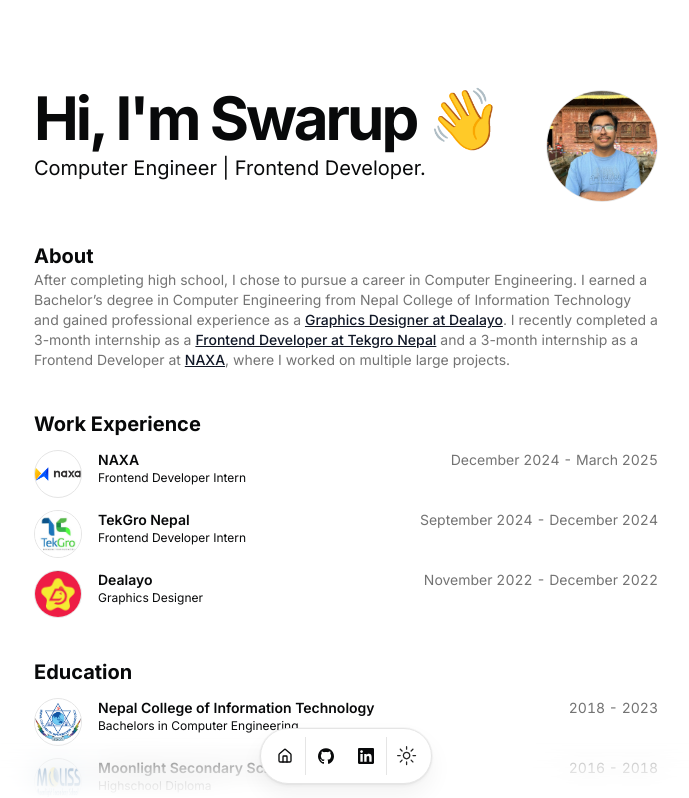
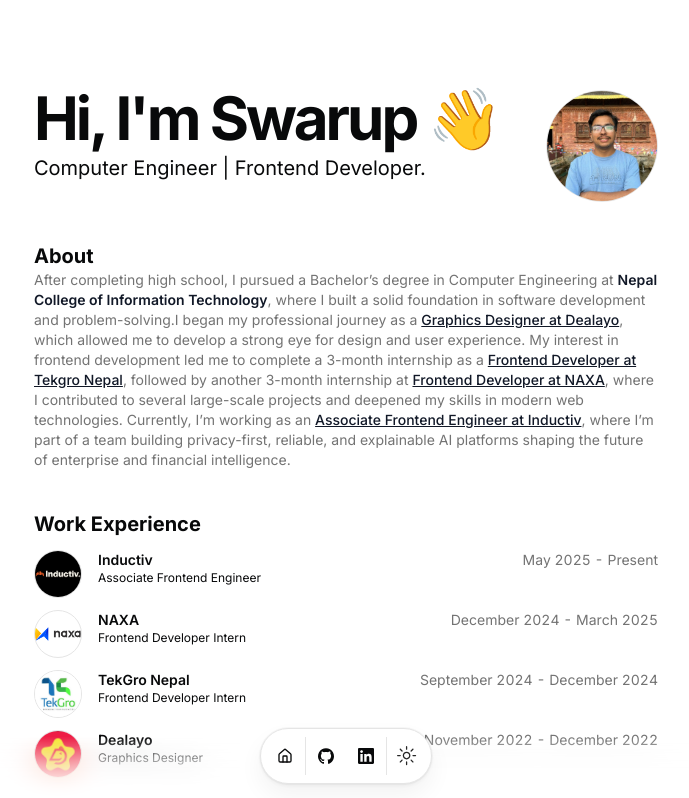
Before and after one commit to EmpSwarup/portfolio-magic, a Next.js app: page / in a window 1280 px wide. Shown: the top 798 px of the page, without its empty margins (294-983 px from the left). Built offline with nearby package versions, Linux system fonts and the light colour scheme.

Commit message:
feat: update resume with new position at Inductiv and enhance summary

```diff
--- a/src/data/resume.tsx
+++ b/src/data/resume.tsx
@@ -9,7 +9,7 @@
   locationLink: "https://www.google.com/maps/place/kathmandu",
   description: "Computer Engineer | Frontend Developer.",
   summary:
-    "After completing high school, I chose to pursue a career in Computer Engineering. I earned a Bachelor’s degree in Computer Engineering from Nepal College of Information Technology and gained professional experience as a [Graphics Designer at Dealayo](https://dealayo.com/). I recently completed a 3-month internship as a [Frontend Developer at Tekgro Nepal](https://tekgronepal.com.np/) and a 3-month internship as a Frontend Developer at [NAXA](https://naxa.com.np/), where I worked on multiple large projects.",
+    "After completing high school, I pursued a Bachelor’s degree in Computer Engineering at **Nepal College of Information Technology**, where I built a solid foundation in software development and problem-solving.I began my professional journey as a [Graphics Designer at Dealayo](https://dealayo.com/), which allowed me to develop a strong eye for design and user experience. My interest in frontend development led me to complete a 3-month internship as a [Frontend Developer at Tekgro Nepal](https://tekgronepal.com.np/), followed by another 3-month internship at [Frontend Developer at NAXA](https://naxa.com.np/), where I contributed to several large-scale projects and deepened my skills in modern web technologies. Currently, I’m working as an [Associate Frontend Engineer at Inductiv](https://inductiv.co/), where I’m part of a team building privacy-first, reliable, and explainable AI platforms shaping the future of enterprise and financial intelligence.",
   avatarUrl: "/me.jpg",
   skills: [
     "React",
@@ -61,6 +61,18 @@
   },
 
   work: [
+    {
+      company: "Inductiv",
+      href: "https://inductiv.co/",
+      badges: [],
+      location: "Singapore",
+      title: "Associate Frontend Engineer",
+      logoUrl: "/inductiv-logo.png",
+      start: "May 2025",
+      end: "Present",
+      description:
+        "Helping build privacy-first, reliable, and explainable AI platforms that power the future of enterprise and financial intelligence.",
+    },
     {
       company: "NAXA",
       href: "https://naxa.com.np/",
```
Also changed, not shown: public/inductiv-logo.png (added).
